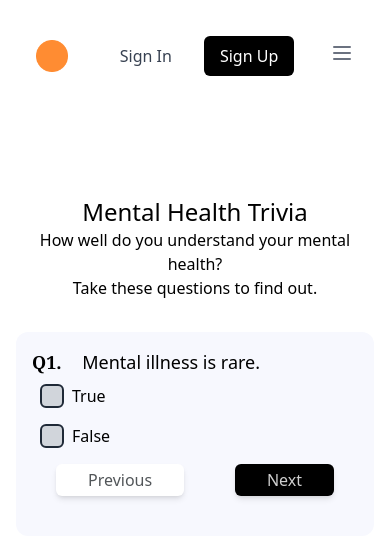
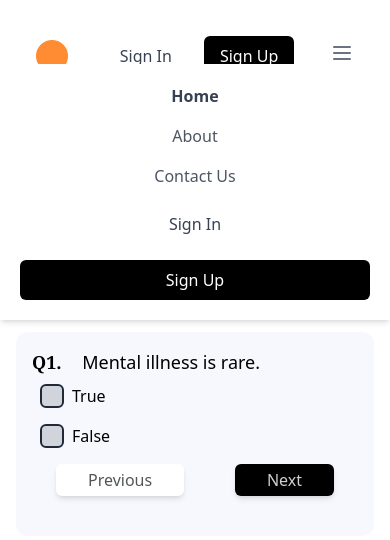
Before and after one commit to xavierScript/ACES-MHS, a React (Vite) app: page /ACES-MHS/trivia in a window 390 px wide. Both pictures are taken after a click on the button 342 px from the left and 53 px from the top of the page. Shown: the top 540 px of the page. Built offline with nearby package versions, Linux system fonts and the light colour scheme.

Commit message:
make links visible for smaller screens by fixing button

```diff
--- a/src/components/PageNav.jsx
+++ b/src/components/PageNav.jsx
@@ -1,7 +1,10 @@
+import { useState } from "react";
 import { NavLink } from "react-router-dom";
 import Logo from "../assets/logo.png";
 
 function PageNav() {
+  const [isMenuOpen, setIsMenuOpen] = useState(false);
+
   return (
     <nav className="flex items-center justify-between p-5 bg-white ">
       <div className="flex-shrink-0">
@@ -39,7 +42,10 @@ function PageNav() {
       </div>
 
       <div className="md:hidden">
-        <button className="text-gray-500 hover:text-gray-700">
+        <button
+          onClick={() => setIsMenuOpen(!isMenuOpen)}
+          className="text-gray-500 hover:text-gray-700"
+        >
           <svg
             xmlns="http://www.w3.org/2000/svg"
             className="h-6 w-6"
@@ -56,6 +62,47 @@ function PageNav() {
           </svg>
         </button>
       </div>
+
+      {/* Mobile menu */}
+      {isMenuOpen && (
+        <div className="absolute top-16 left-0 right-0 bg-white shadow-md p-5 md:hidden flex flex-col space-y-4 text-center">
+          <NavLink
+            to="/ACES-MHS/"
+            className="font-semibold text-gray-700 hover:text-gray-900"
+            onClick={() => setIsMenuOpen(false)}
+          >
+            Home
+          </NavLink>
+          <NavLink
+            to="/ACES-MHS/"
+            className="text-gray-600 hover:text-gray-900"
+            onClick={() => setIsMenuOpen(false)}
+          >
+            About
+          </NavLink>
+          <NavLink
+            to="/ACES-MHS/"
+            className="text-gray-600 hover:text-gray-900"
+            onClick={() => setIsMenuOpen(false)}
+          >
+            Contact Us
+          </NavLink>
+          <NavLink
+            to="/login"
+            className="text-gray-700 hover:bg-gray-100 px-4 py-2 rounded-md"
+            onClick={() => setIsMenuOpen(false)}
+          >
+            Sign In
+          </NavLink>
+          <NavLink
+            to="/register"
+            className="bg-black text-white px-4 py-2 rounded-md hover:bg-gray-900"
+            onClick={() => setIsMenuOpen(false)}
+          >
+            Sign Up
+          </NavLink>
+        </div>
+      )}
     </nav>
   );
 }
```
